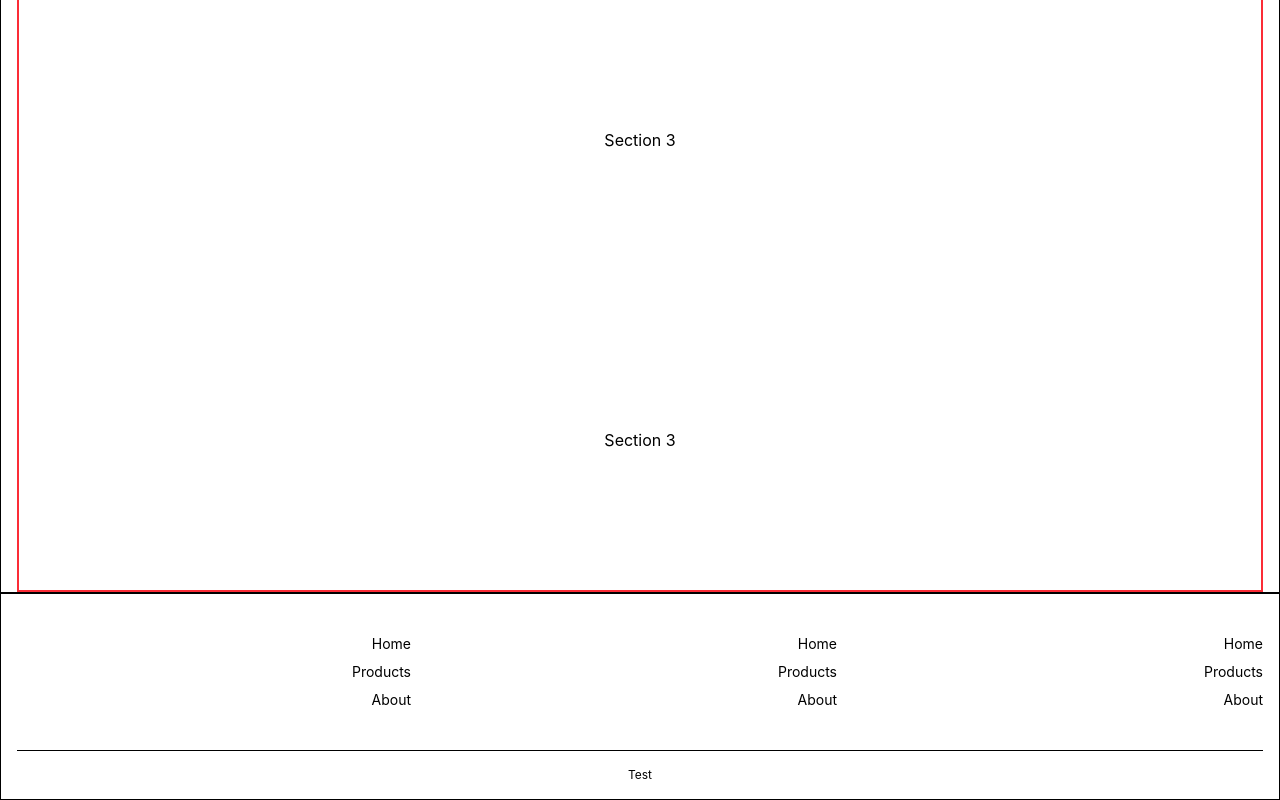
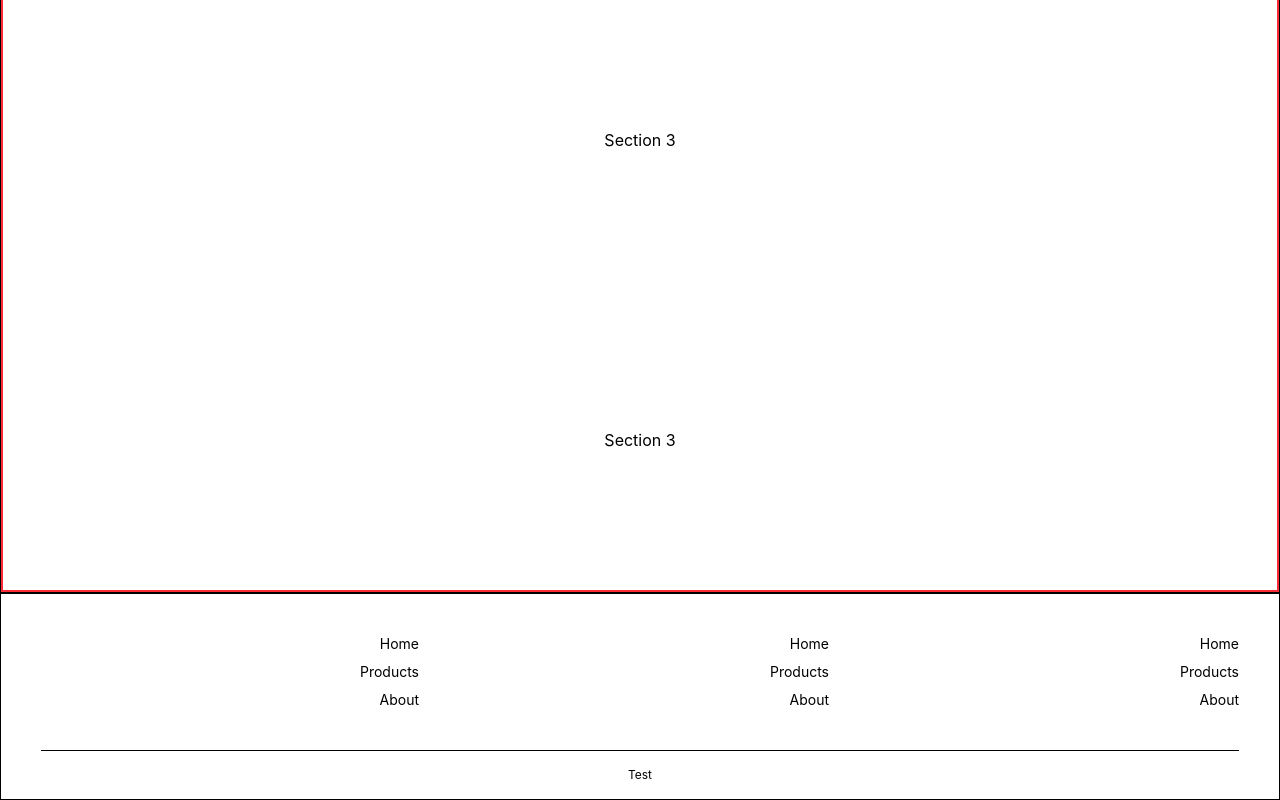
Before and after one commit to FarahSpia/FarahSpia_botique_WebApp, a React (Vite) app: page / in a window 1280 px wide. Shown: the part 2373-3173 px from the top of the page. Built offline with nearby package versions, Linux system fonts and the light colour scheme.

Commit message:
fixed the bug Layout mainLayout and footer

```diff
--- a/src/components/Footer/Footer.jsx
+++ b/src/components/Footer/Footer.jsx
@@ -1,9 +1,8 @@
-
 
 export const Footer = () => {
   return (
      <main  className={`w-full   flex flex-col items-center outline `}>
-        <footer className="w-full  max-w-[1400px] h-full mx-auto border px-4">
+      <footer className="w-full  max-w-[1530px] h-full mx-auto border px-10">
 
       <div className="w-full max-w-[1400px] mx-auto  py-10 flex flex-col md:flex-row gap-8">
         <div className="w-full md:w-1/3">
--- a/src/layout/MainLayout.jsx
+++ b/src/layout/MainLayout.jsx
@@ -6,7 +6,7 @@ export const MainLayout = () => {
   return (
     <div dir="rtl" className="w-full min-h-screen flex flex-col overflow-x-hidden">
       <Header />
-      <main className="w-full max-w-[1400px] mx-auto flex-1 px-4 border">
+      <main className="w-full max-w-[1530px] mx-auto flex-1 border">
         <Outlet />
       </main>
       <Footer />
```
